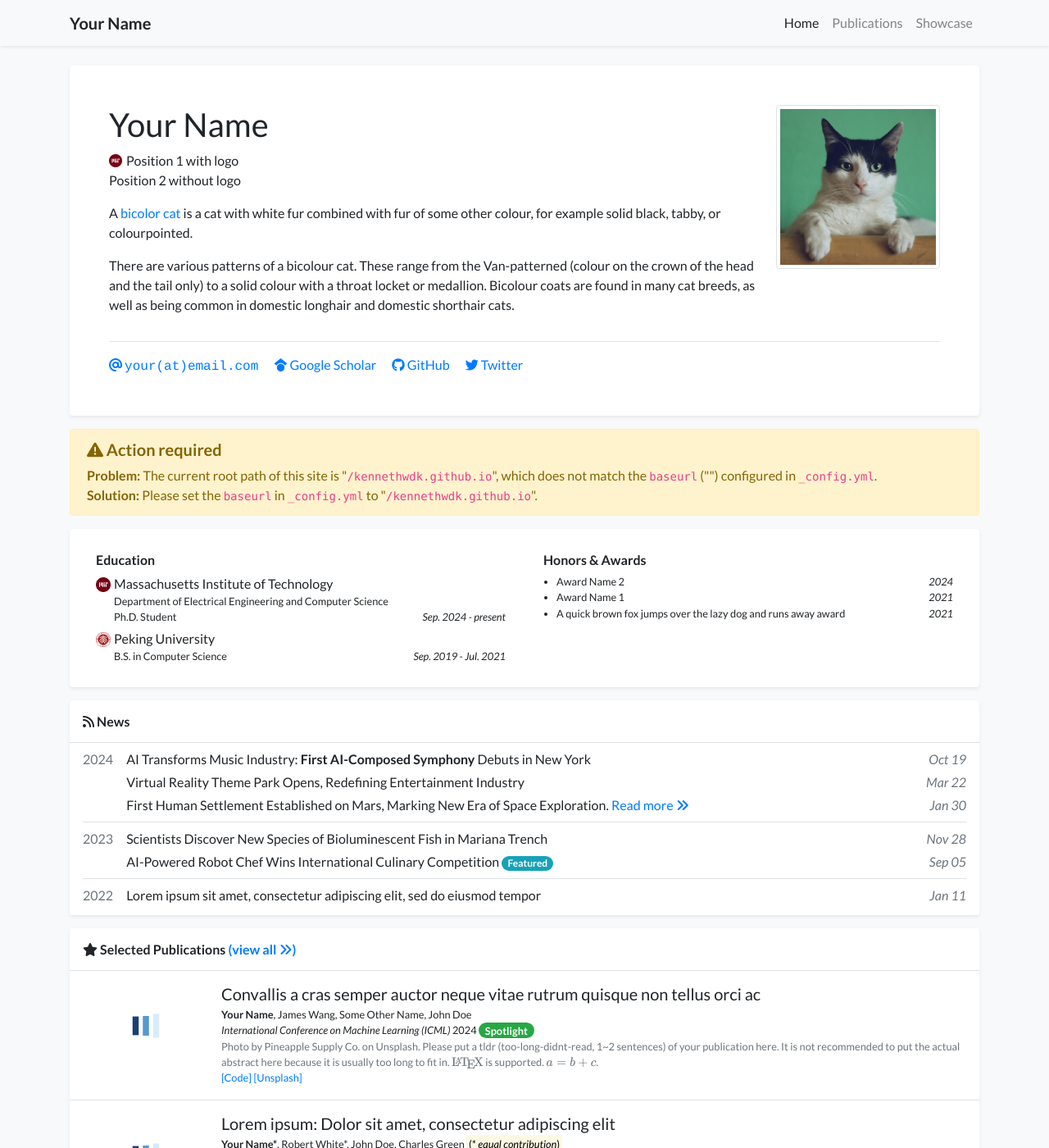
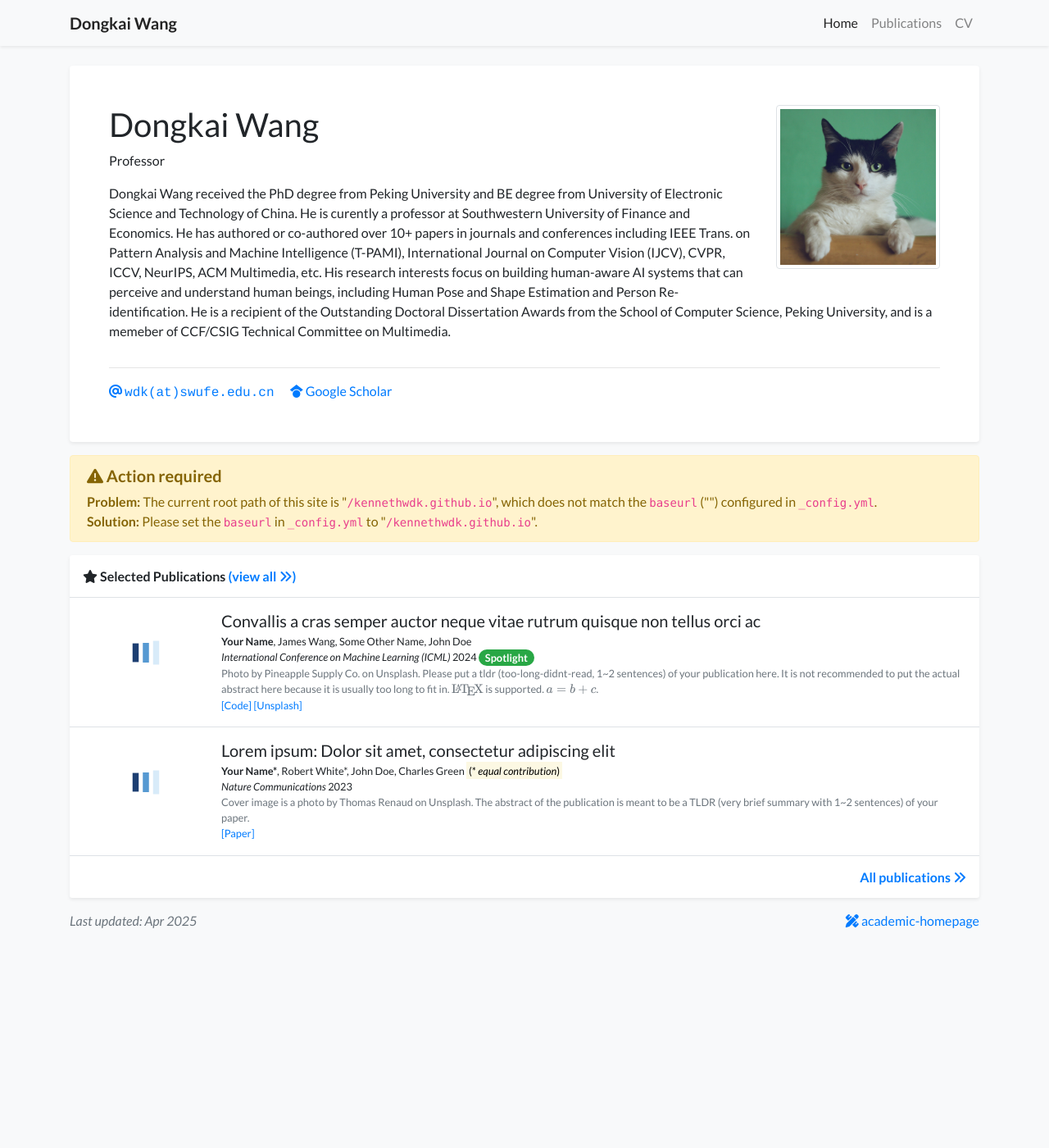
Before and after one commit to kennethwdk/kennethwdk.github.io, a Jekyll site: the page built from index.html, in a window 1280 px wide and 1400 px high. Shown: the whole window at 82% size. Built offline with Jekyll 4.4.1, drawn with Linux system fonts in a browser that asks for light colours; nearby versions of some CDN libraries; a style sheet for code colours, icons or effects is not loaded.

Commit message:
update bio

```diff
--- a/_data/display.yml
+++ b/_data/display.yml
@@ -1,6 +1,6 @@
 homepage:
-  show_experience: true
-  show_news: true
+  show_experience: false
+  show_news: false
   show_selected_publications: true
   num_news: 10
 
--- a/_data/navigation.yml
+++ b/_data/navigation.yml
@@ -5,5 +5,5 @@ pages:
   url: /
 - name: Publications
   url: /publications
-- name: Showcase
+- name: CV
   url: /showcase
--- a/_data/profile.yml
+++ b/_data/profile.yml
@@ -1,18 +1,18 @@
-primary_name: "Your Name"
+primary_name: "Dongkai Wang"
 secondary_name: ""
-navbar_name: "Your Name"
+navbar_name: "Dongkai Wang"
 
 positions:
-- logo: /assets/images/badges/MIT_Social_circle.png  # Logo is optional
-  name: Position 1 with logo
-- name: Position 2 without logo
+# - logo: /assets/images/badges/MIT_Social_circle.png  # Logo is optional
+#   name: Professor
+- name: Professor
 
 
-email: "your@email.com"
+email: "wdk@swufe.edu.cn"
 # cv_link: link-to-your-cv-file
-gscholar: xFmQpf4AAAAJ  # This is an example, replace it with your own Google Scholar ID
-github: your_github_id
-twitter: your_twitter_id  # Do not include the '@' symbol
+gscholar: ThxNGiQAAAAJ  # This is an example, replace it with your own Google Scholar ID
+# github: your_github_id
+# twitter: your_twitter_id  # Do not include the '@' symbol
 # wechat_qrcode: /assets/images/etc/wechat.jpg
 # wechat_prompt: >-
 #   Please tell me your <strong>name</strong> and <strong>affiliation</strong> (current or past) when adding my wechat. Thanks!
@@ -22,40 +22,35 @@ twitter: your_twitter_id  # Do not include the '@' symbol
 short_bio_text_justify: false
 short_bio: >-
   <p>
-    A <a href="https://en.wikipedia.org/wiki/Bicolor_cat" target="_blank">bicolor cat</a> is a cat with white fur combined with fur of some other colour, for example solid black, tabby, or colourpointed.
-  </p>
-  <p>
-    There are various patterns of a bicolour cat. These range from the Van-patterned (colour on the crown of the head
-    and the tail only) to a solid colour with a throat locket or medallion. Bicolour coats are found in many cat breeds,
-    as well as being common in domestic longhair and domestic shorthair cats.
+    Dongkai Wang received the PhD degree from Peking University and BE degree from University of Electronic Science and Technology of China. He is curently a professor at Southwestern University of Finance and Economics. He has authored or co-authored over 10+ papers in journals and conferences including IEEE Trans. on Pattern Analysis and Machine Intelligence (T-PAMI), International Journal on Computer Vision (IJCV), CVPR, ICCV, NeurIPS, ACM Multimedia, etc. His research interests focus on building human-aware AI systems that can perceive and understand human beings, including Human Pose and Shape Estimation and Person Re-identification. He is a recipient of the Outstanding Doctoral Dissertation Awards from the School of Computer Science, Peking University, and is a memeber of CCF/CSIG Technical Committee on Multimedia.
   </p>
 
 portrait_url: /assets/images/photos/portrait.jpg
-portrait_caption: >-
-  Photo by Manja Vitolic on Unsplash (this caption is optional, comment it out to disable).
+# portrait_caption: >-
+#   Photo by Manja Vitolic on Unsplash (this caption is optional, comment it out to disable).
 
-education:
-- name: Massachusetts Institute of Technology
-  logo: /assets/images/badges/MIT_Social_circle.png
-  position: >-
-    Department of Electrical Engineering and Computer Science <br/>
-    Ph.D. Student
-  date: Sep. 2024 - present
-- name: Peking University
-  logo: /assets/images/badges/PKU_red.png
-  position: B.S. in Computer Science
-  date: Sep. 2019 - Jul. 2021
-
-# experience:
+# education:
+# - name: Massachusetts Institute of Technology
+#   logo: /assets/images/badges/MIT_Social_circle.png
+#   position: >-
+#     Department of Electrical Engineering and Computer Science <br/>
+#     Ph.D. Student
+#   date: Sep. 2024 - present
 # - name: Peking University
 #   logo: /assets/images/badges/PKU_red.png
-#   position: Research Intern
+#   position: B.S. in Computer Science
 #   date: Sep. 2019 - Jul. 2021
 
-awards:
-- name: Award Name 2
-  date: 2024
-- name: Award Name 1
-  date: 2021
-- name: A quick brown fox jumps over the lazy dog and runs away award
-  date: 2021
+# # experience:
+# # - name: Peking University
+# #   logo: /assets/images/badges/PKU_red.png
+# #   position: Research Intern
+# #   date: Sep. 2019 - Jul. 2021
+
+# awards:
+# - name: Award Name 2
+#   date: 2024
+# - name: Award Name 1
+#   date: 2021
+# - name: A quick brown fox jumps over the lazy dog and runs away award
+#   date: 2021
```
